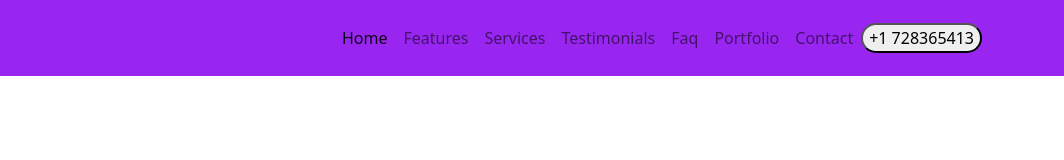
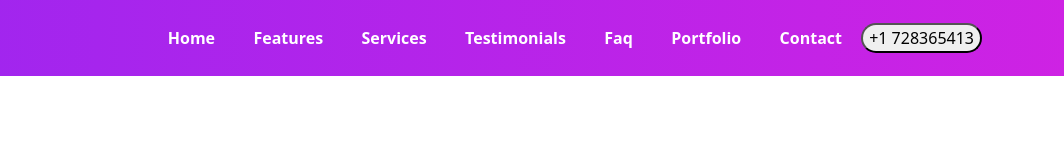
Before and after one commit to lem0n4id/learn-bootstrap-sass, a website: page index.html in a window 1280 px wide. Shown: the full height of the page, 216-1280 px from the left. Drawn offline with Linux system fonts and the light colour scheme.

Commit message:
fix: navbar css in index.html
- forgot to use the `menu` class in nav element in index.html
- also enhanced the nesting of css property of `a`

Signed-off-by: lem0n4id <leninkennedy4work@gmail.com>

```diff
--- a/index.html
+++ b/index.html
@@ -8,7 +8,7 @@
   </head>
   <body>
     <!-- START THE NAVBAR SECTION -->
-    <nav class="navbar navbar-expand-lg navbar-light bg-primary">
+    <nav class="navbar navbar-expand-lg navbar-light bg-primary menu">
         <div class="container">
           <a class="navbar-brand" href="#"><img src="images/logo.png" alt="logo image"></a>
           <button class="navbar-toggler" type="button" data-bs-toggle="collapse" data-bs-target="#navbarNav" aria-controls="navbarNav" aria-expanded="false" aria-label="Toggle navigation">
@@ -20,7 +20,7 @@
                 <a class="nav-link active" aria-current="page" href="#">Home</a>
               </li>
               <li class="nav-item">
-                <a class="nav-link" href="#">Features</a>
+                <a class="nav-link" href="https://google.com">Features</a>
               </li>
               <li class="nav-item">
                 <a class="nav-link" href="#">Services</a>
--- a/scss/sections/_navbar.scss
+++ b/scss/sections/_navbar.scss
@@ -6,7 +6,7 @@
     li {
         padding: 0 0.7rem;
 
-        a {
+        & > a {
             color: $white !important;
             text-transform: capitalize;
             font-weight: 600;
```
Also changed, not shown: assets/css/style.css.
